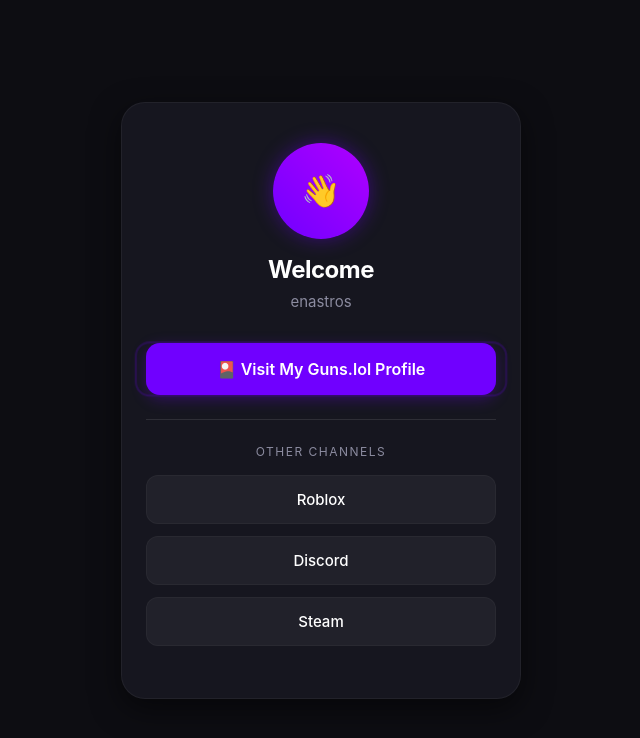
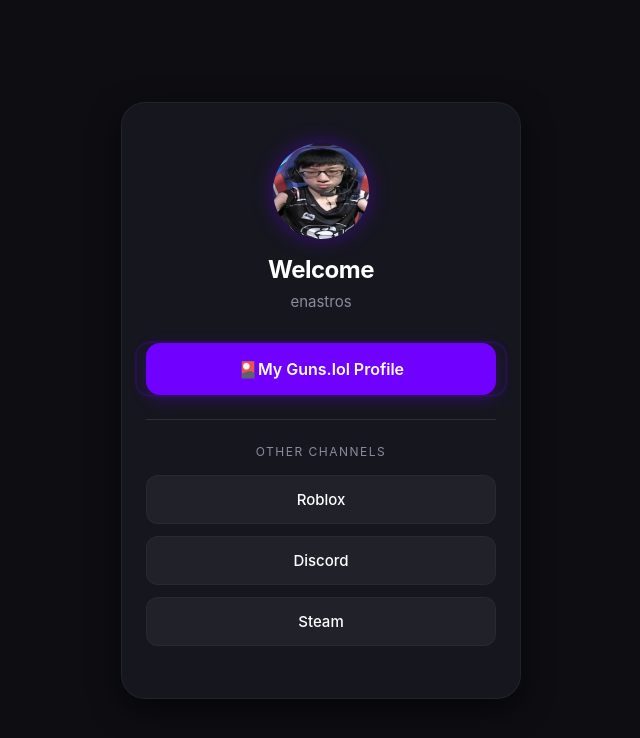
Before and after one commit to UnrankedAgain/website, a plain HTML site: page index.html in a window 1280 px wide. Shown: the whole page, without its empty margins (319-959 px from the left). Drawn offline with Linux system fonts and the light colour scheme.

Commit message:
Update index.html

```diff
--- a/index.html
+++ b/index.html
@@ -46,14 +46,12 @@
             width: 96px;
             height: 96px;
             border-radius: 50%;
-            background: linear-gradient(45deg, var(--accent-color), #b000ff);
             margin: 0 auto 16px;
             display: flex;
             justify-content: center;
             align-items: center;
-            font-size: 32px;
-            font-weight: bold;
             box-shadow: 0 0 20px rgba(112, 0, 255, 0.4);
+            object-fit: cover; /* Keeps your photo from stretching */
         }
 
         h1 {
@@ -145,14 +143,14 @@
 <body>
 
     <div class="container">
-        <!-- Profile Picture / Placeholder Emoji -->
-        <div class="profile-img">👋</div>
+        <!-- Profile Picture Image Tag -->
+        <img src="profilepic.png" alt="Profile Picture" class="profile-img">
 
         <h1>Welcome</h1>
         <p class="username">enastros</p>
 
         <!-- Primary Target Link -->
-        <a href="https://guns.lol/catdogfish" class="main-btn" target="_blank">🎴 Visit My Guns.lol Profile</a>
+        <a href="https://guns.lol/catdogfish" class="main-btn" target="_blank">🎴My Guns.lol Profile</a>
 
         <div class="divider"></div>
         <p class="links-title">Other Channels</p>
```
